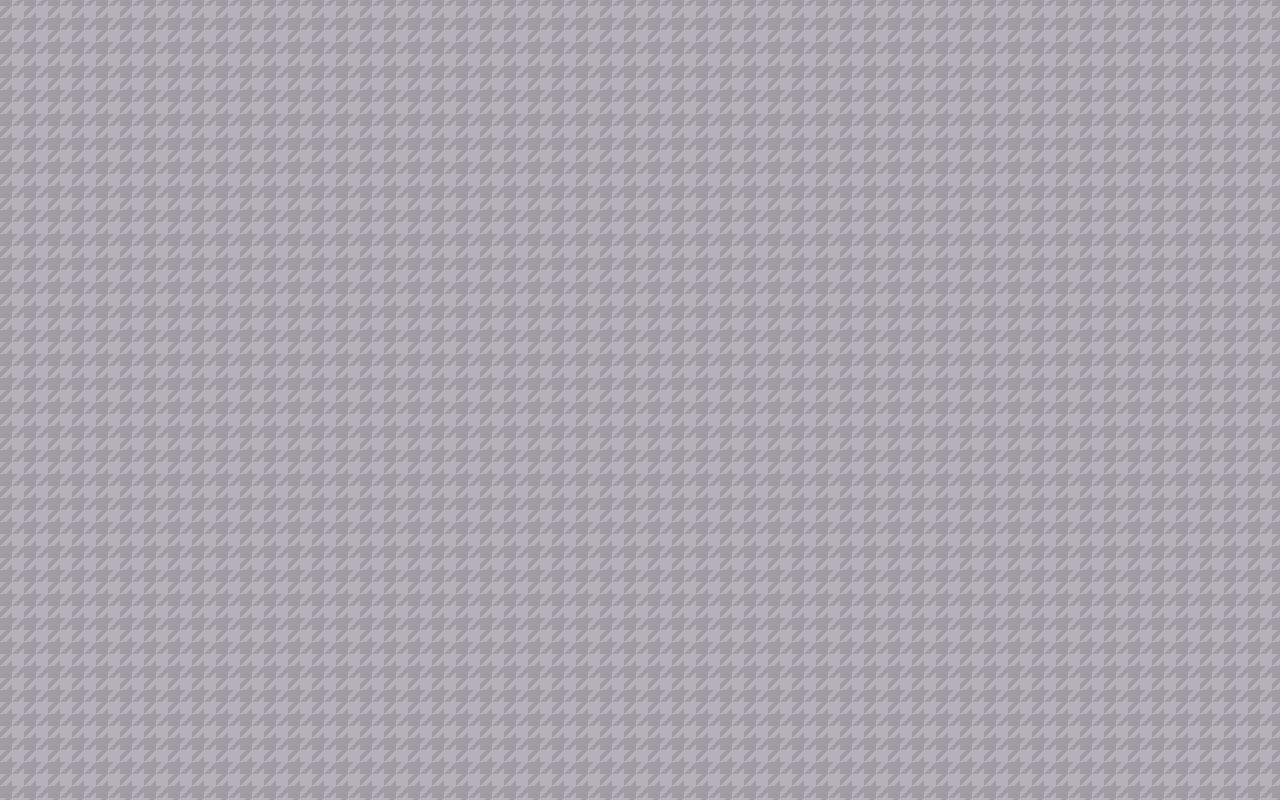
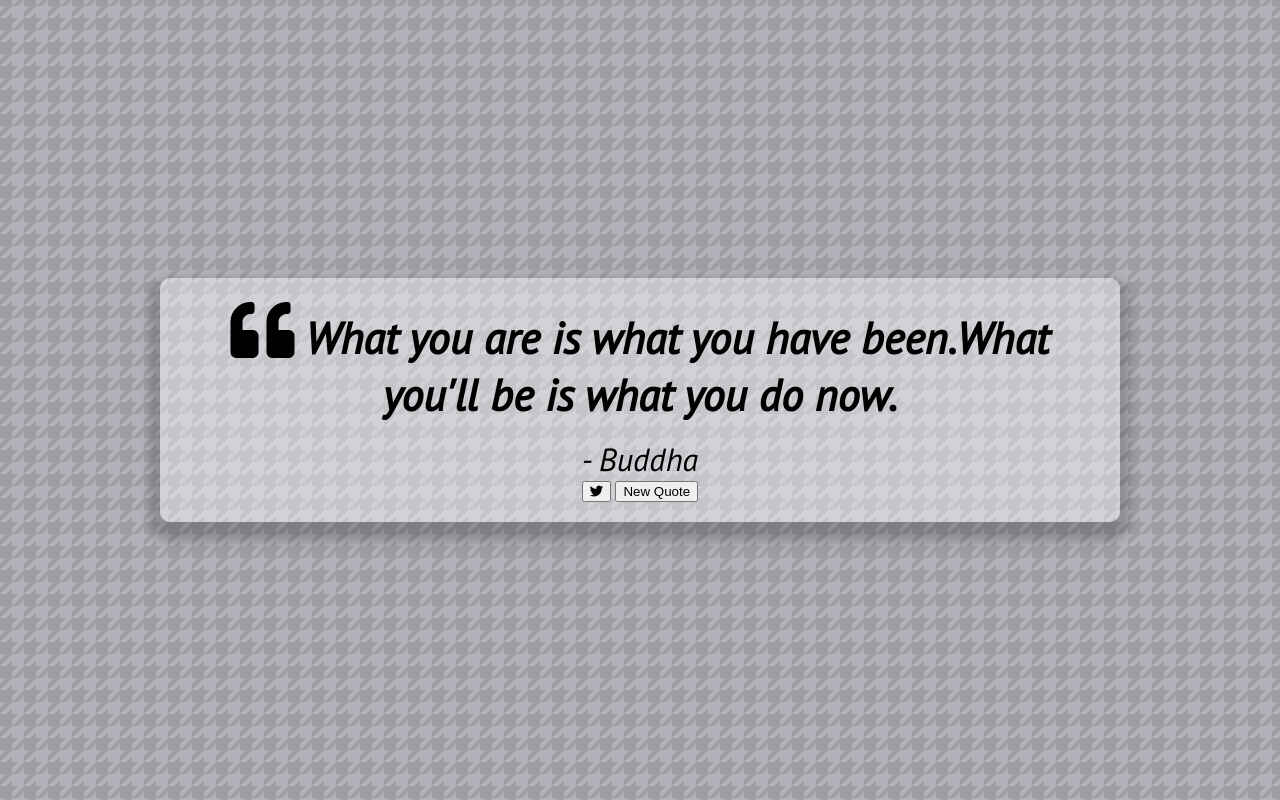
Before and after one commit to molk95/QuoteGenerator, a plain HTML site: page index.html in a window 1280 px wide. Drawn offline with Linux system fonts and the light colour scheme.

Commit message:
structure

```diff
--- a/index.html
+++ b/index.html
@@ -9,6 +9,25 @@
     <link rel="stylesheet" href="style.css">
 </head>
 <body>
+    <div class="quote-container" id="quote-container">
+        <!-- Quote -->
+        <div class="quote-txt">
+            <i class="fas fa-quote-left"></i>
+            <span id="quote">What you are is what you have been.What you'll be is what you do now.</span>
+        </div>
+        <!-- Author -->
+        <div class="quote-author">
+            <span>-</span>
+            <span id="author">Buddha</span>
+        </div>
+        <!-- Buttons -->
+        <div class="btn-container">
+            <button class="twitter-btn" id="twitter" title="Tweet This!">
+                <i class="fab fa-twitter"></i>
+            </button>
+            <button id="new_quote">New Quote</button>
+        </div>
+    </div>
     <!-- Script -->
     <script src="script.js"></script>
 </body>
--- a/style.css
+++ b/style.css
@@ -16,3 +16,41 @@ body {
   align-items: center;
   justify-content: center;
 }
+
+.quote-container {
+  width: auto;
+  max-width: 900px;
+  padding: 20px 30px;
+  border-radius: 10px;
+  background-color: rgba(255, 255, 255, 0.4);
+  box-shadow: 0 10px 10px 10px rgba(0, 0, 0, 0.2);
+}
+
+.quote-txt {
+  font-size: 2.75rem;
+}
+
+.long-quote {
+  font-size: 2rem;
+}
+
+.fa-quote-left {
+  font-size: 4rem;
+}
+
+.quote-author {
+  margin-top: 15px;
+  font-size: 2rem;
+  font-weight: 400;
+}
+
+/* Media Query: Tablet or smaller */
+@media screen and (max-width: 1000px) {
+  .quote-container {
+    margin: auto 10px;
+  }
+
+  .quote-txt {
+    font-size: 2.5rem;
+  }
+}
```
